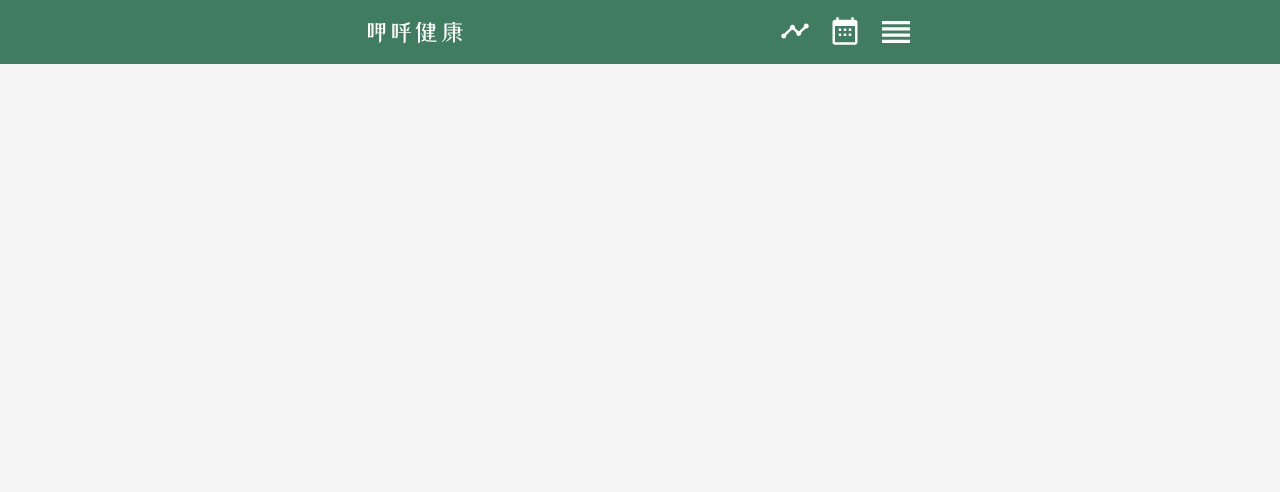
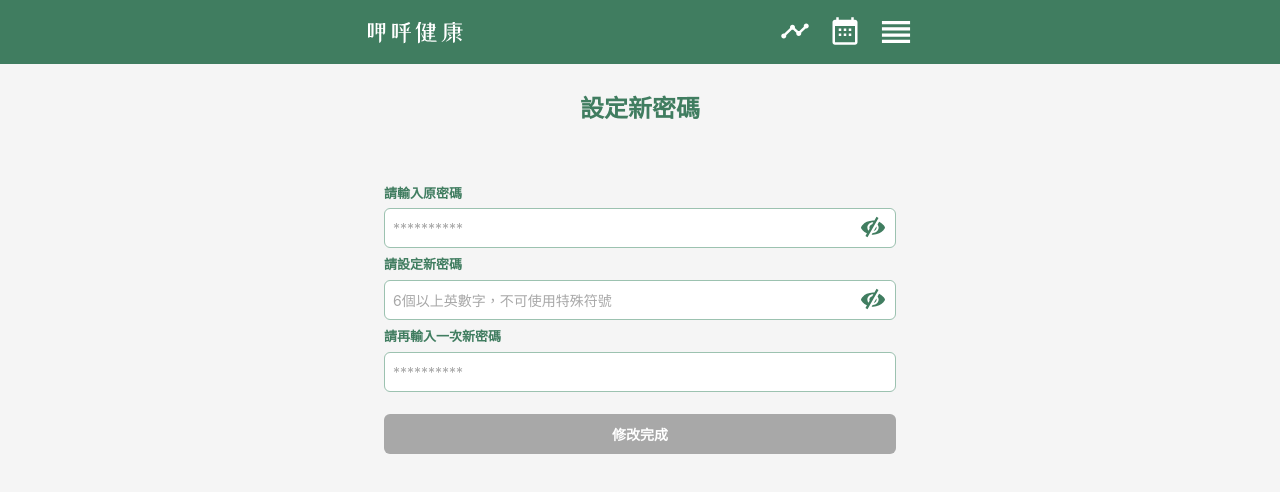
Before and after one commit to yachen168/Healthy-Eating, a Vue app: page /recording/modify-password in a window 1280 px wide. Shown: the top 492 px of the page. Built offline with nearby package versions, Linux system fonts and the light colour scheme; no server answers.

Commit message:
feat: modifyPassword completed

```diff
--- a/src/views/member/ModifyPassword.vue
+++ b/src/views/member/ModifyPassword.vue
@@ -0,0 +1,164 @@
+<template>
+  <div class="resetPassword-page">
+    <section class="main">
+      <BaseTitle title="設定新密碼" class="base-title" />
+      <ValidationObserver ref="form" v-slot="{ invalid }">
+        <label for="login-password" class="label-title">請輸入原密碼</label>
+        <div class="input-area">
+          <ValidationProvider
+            rules="required|minmax:6,12|alpha_num"
+            v-slot="{ errors }"
+          >
+            <b-form-input
+              id="login-password"
+              placeholder="**********"
+              :type="originalPassword.type"
+              :state="errors[0] ? false : null"
+              :value="loginData.password"
+              @input="loginData = { ...loginData, password: $event }"
+              class="form-input"
+            />
+            <p :class="{ 'font-error': errors[0] }" v-show="errors[0]">
+              {{ errors[0] }}
+            </p>
+          </ValidationProvider>
+          <button @click="showOriginPassword" class="show-password">
+            <EyeCloseIcon v-show="originalPassword.isSlash" />
+            <EyeOpenIcon v-show="!originalPassword.isSlash" />
+          </button>
+        </div>
+
+        <ValidationProvider
+          vid="firstPassword"
+          name="firstPassword"
+          rules="required|minmax:6,12|alpha_num"
+          mode="lazy"
+          v-slot="{ errors }"
+        >
+          <label for="register-password" class="label-title"
+            >請設定新密碼</label
+          >
+          <div class="input-area">
+            <b-form-input
+              id="register-password"
+              placeholder="6個以上英數字，不可使用特殊符號"
+              :type="newPassword.type"
+              :state="errors[0] ? false : null"
+              :value="firstPassword"
+              @input="firstPassword = $event"
+              class="form-input"
+            ></b-form-input>
+            <p :class="{ 'font-error': errors[0] }" v-show="errors[0]">
+              {{ errors[0] }}
+            </p>
+            <button @click="showNewPassword" class="show-password">
+              <EyeCloseIcon v-show="newPassword.isSlash" />
+              <EyeOpenIcon v-show="!newPassword.isSlash" />
+            </button>
+          </div>
+        </ValidationProvider>
+
+        <ValidationProvider
+          vid="password"
+          name="password"
+          rules="required|confirmedBy:@firstPassword"
+          v-slot="{ errors }"
+        >
+          <label for="check-password" class="label-title"
+            >請再輸入一次新密碼</label
+          >
+          <div class="input-area">
+            <b-form-input
+              id="check-password"
+              placeholder="**********"
+              type="password"
+              :state="errors[0] ? false : null"
+              :value="register.password"
+              @input="register = { ...register, password: $event }"
+              class="form-input"
+            ></b-form-input>
+            <p :class="{ 'font-error': errors[0] }" v-show="errors[0]">
+              {{ errors[0] }}
+            </p>
+          </div>
+        </ValidationProvider>
+        <BaseButton
+          title="修改完成"
+          :disabledState="invalid"
+          class="editCompleted-button"
+          buttonStyle="primary"
+        />
+      </ValidationObserver>
+    </section>
+  </div>
+</template>
+
+<script>
+import BaseTitle from "@/components/common/BaseTitle";
+import BaseButton from "@/components/common/BaseButton";
+import EyeCloseIcon from "@/assets/images/ic_eye_close.svg?inline";
+import EyeOpenIcon from "@/assets/images/ic_eye_open.svg?inline";
+export default {
+  components: {
+    BaseTitle,
+    BaseButton,
+    EyeCloseIcon,
+    EyeOpenIcon
+  },
+  data() {
+    return {
+      loginData: {},
+      register: {},
+      originalPassword: {
+        isSlash: true,
+        type: "password"
+      },
+      newPassword: {
+        isSlash: true,
+        type: "password"
+      },
+      firstPassword: ""
+    };
+  },
+  methods: {
+    showOriginPassword() {
+      this.originalPassword.type === "password"
+        ? (this.originalPassword.type = "text")
+        : (this.originalPassword.type = "password");
+      this.originalPassword.isSlash = !this.originalPassword.isSlash;
+    },
+    showNewPassword() {
+      this.newPassword.type === "password"
+        ? (this.newPassword.type = "text")
+        : (this.newPassword.type = "password");
+      this.newPassword.isSlash = !this.newPassword.isSlash;
+    }
+  }
+};
+</script>
+
+<style lang="scss" scoped>
+.forgetPassword-page {
+  position: relative;
+}
+
+.main {
+  padding: 0 32px;
+}
+
+.base-title {
+  margin-top: 31px;
+  margin-bottom: 53px;
+}
+.editCompleted-button {
+  margin-top: 22px;
+}
+.font-error {
+  color: #e36e6e;
+  font-family: Roboto;
+  font-style: normal;
+  font-weight: bold;
+  font-size: 12px;
+  margin-top: 5px;
+}
+</style>
```
